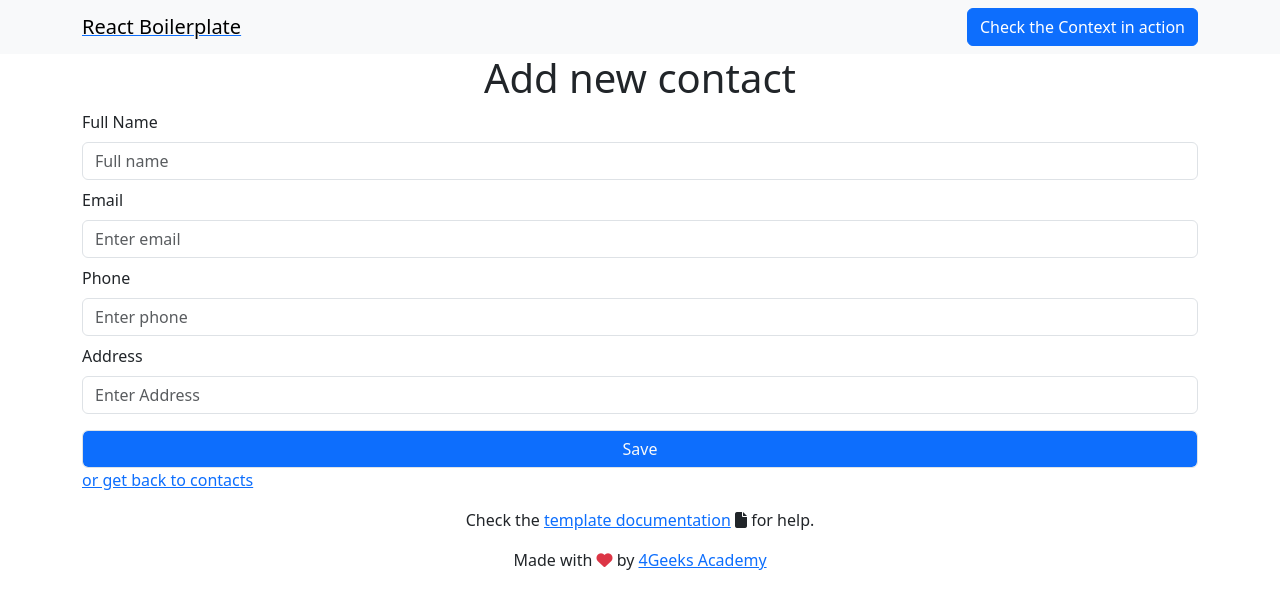
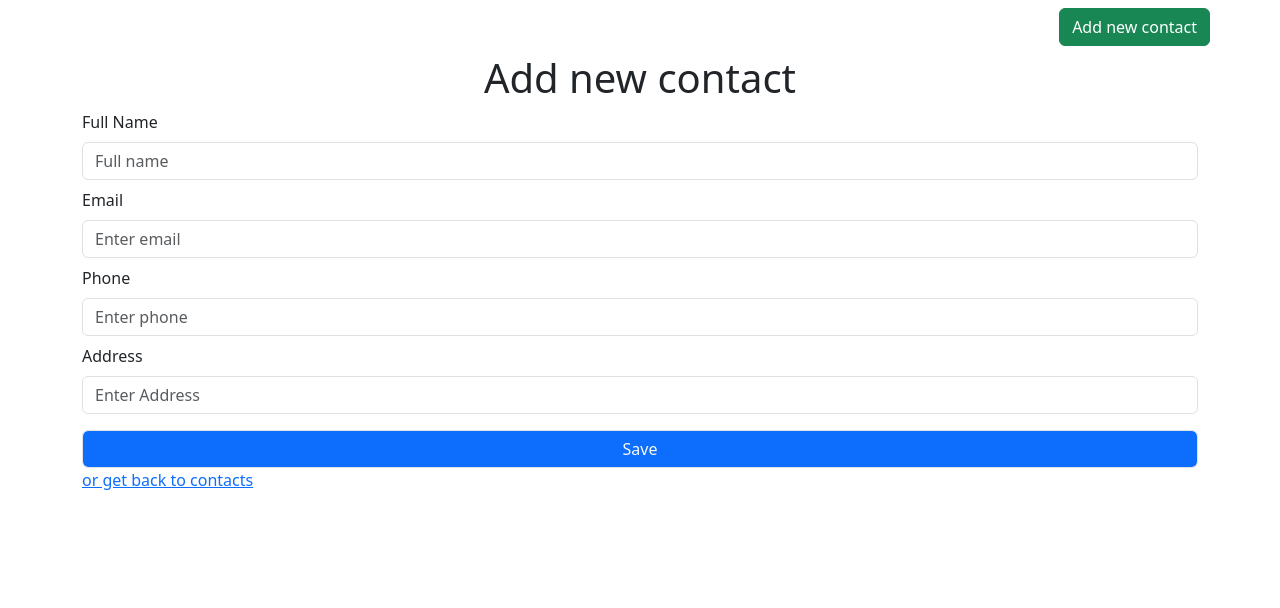
Before and after one commit to 4GeeksAcademy/yizazz-contact-list, a React (Vite) app: page /addcontact in a window 1280 px wide. Shown: the top 608 px of the page. Built offline with nearby package versions, Linux system fonts and the light colour scheme.

Commit message:
Estructura lista, falta logica con api

```diff
--- a/src/components/AddContact.jsx
+++ b/src/components/AddContact.jsx
@@ -68,7 +68,7 @@ export const AddContact = () => {
                     </div>
                 </div>
                 <div>
-                    <Link to="./Card">
+                    <Link to="/Card">
                     or get back to contacts
                     </Link>
                 </div>
--- a/src/components/Footer.jsx
+++ b/src/components/Footer.jsx
@@ -1,11 +1,5 @@
 export const Footer = () => (
 	<footer className="footer mt-auto py-3 text-center">
-		<p>
-			Check the <a target="_blank" href="https://4geeks.com/docs/start/start-react-advanced">template documentation</a> <i className="fa-solid fa-file"></i> for help.
-		</p>
-		<p>
-			Made with <i className="fa fa-heart text-danger" /> by{" "}
-			<a href="http://www.4geeksacademy.com">4Geeks Academy</a>
-		</p>
+
 	</footer>
 );
--- a/src/components/Navbar.jsx
+++ b/src/components/Navbar.jsx
@@ -3,17 +3,18 @@ import { Link } from "react-router-dom";
 export const Navbar = () => {
 
 	return (
-		<nav className="navbar navbar-light bg-light">
-			<div className="container">
-				<Link to="/">
-					<span className="navbar-brand mb-0 h1">React Boilerplate</span>
-				</Link>
-				<div className="ml-auto">
-					<Link to="/demo">
-						<button className="btn btn-primary">Check the Context in action</button>
-					</Link>
-				</div>
+		<div className="container">
+			<div className="row d-flex justify-content-center">
+				<nav className="col-12 navbar navbar-light d-flex justify-content-end">
+					<div className="row">
+						<div className="">
+							<Link to="/Addcontact">
+								<button className="btn btn-success">Add new contact</button>
+							</Link>
+						</div>
+					</div>
+				</nav>
 			</div>
-		</nav>
+		</div>
 	);
 };
```
Also changed, not shown: src/index.css (line endings or trailing spaces).
